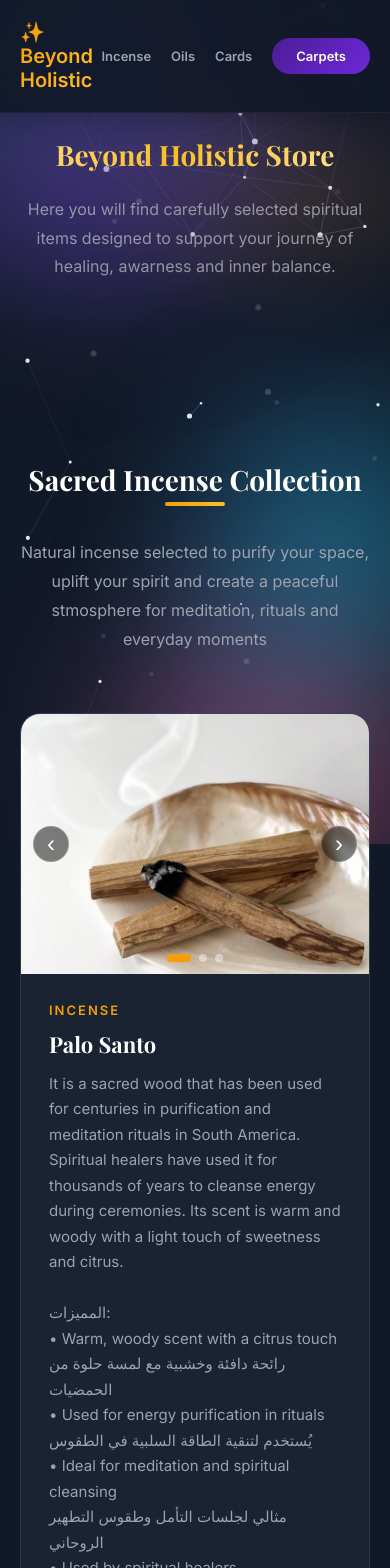
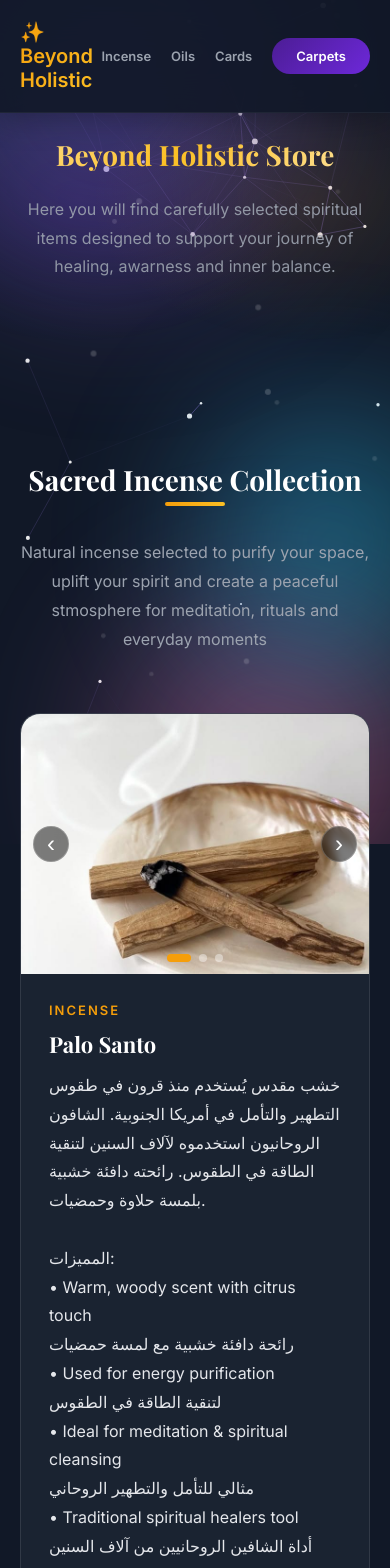
Before and after one commit to AHMEDmoham3d/omnia-store-pro, a React app: page / in a window 390 px wide. Shown: the top 1568 px of the page. Built offline with nearby package versions, Linux system fonts and the light colour scheme.

Commit message:
force rebuild

```diff
--- a/src/App.css
+++ b/src/App.css
@@ -796,10 +796,11 @@ h1, h2, h3, h4, h5, h6 {
 }
 
 .product-description {
-  font-size: 15px;
-  color: var(--text-gray);
-  margin-bottom: 20px;
-  line-height: 1.7;
+  font-size: 17px;
+  color: var(--text-light);
+  margin-bottom: 24px;
+  line-height: 1.8;
+  font-weight: 400;
 }
 
 .product-footer {
@@ -1030,9 +1031,11 @@ h1, h2, h3, h4, h5, h6 {
 }
 
 .modal-description {
-  color: var(--text-gray);
-  line-height: 1.7;
+  color: var(--text-light);
+  line-height: 1.8;
   margin-bottom: 32px;
+  font-size: 16px;
+  font-weight: 400;
 }
 
 .form-group {
@@ -1358,6 +1361,10 @@ table tr:hover td {
     font-size: 16px;
   }
 
+  .product-description {
+    font-size: 16px;
+  }
+
   .products-grid {
     grid-template-columns: 1fr;
   }
@@ -1368,6 +1375,10 @@ table tr:hover td {
 
   .modal-content {
     padding: 24px;
+  }
+
+  .modal-description {
+    font-size: 15px;
   }
 }
 
--- a/src/components/OrderModal.tsx
+++ b/src/components/OrderModal.tsx
@@ -133,7 +133,7 @@ export const OrderModal: React.FC<OrderModalProps> = ({ product, onClose }) => {
             <h2 className="modal-title">{product.name}</h2>
             <div className="modal-price">{product.price} L.E</div>
           </div>
-          <p className="modal-description">{product.description}</p>
+          <p className="modal-description" dangerouslySetInnerHTML={{ __html: product.description.replace(/\n/g, '<br>') }} />
 
           {success && (
             <div className="success-message">
--- a/src/data/products.ts
+++ b/src/data/products.ts
@@ -4,17 +4,17 @@ export const products: Product[] = [
   {
     id: 'Palo Santo',
     name: 'Palo Santo',
-    description: `It is a sacred wood that has been used for centuries in purification and meditation rituals in South America. Spiritual healers have used it for thousands of years to cleanse energy during ceremonies. Its scent is warm and woody with a light touch of sweetness and citrus.
+    description: `خشب مقدس يُستخدم منذ قرون في طقوس التطهير والتأمل في أمريكا الجنوبية. الشافون الروحانيون استخدموه لآلاف السنين لتنقية الطاقة في الطقوس. رائحته دافئة خشبية بلمسة حلاوة وحمضيات.
 
 المميزات:
-• Warm, woody scent with a citrus touch
-  رائحة دافئة وخشبية مع لمسة حلوة من الحمضيات
-• Used for energy purification in rituals
-  يُستخدم لتنقية الطاقة السلبية في الطقوس
-• Ideal for meditation and spiritual cleansing
-  مثالي لجلسات التأمل وطقوس التطهير الروحاني
-• Used by spiritual healers
-  يستخدم منذ آلاف السنين للمعالجة الروحانية`,
+• Warm, woody scent with citrus touch
+  رائحة دافئة خشبية مع لمسة حمضيات
+• Used for energy purification
+  لتنقية الطاقة في الطقوس
+• Ideal for meditation & spiritual cleansing
+  مثالي للتأمل والتطهير الروحاني
+• Traditional spiritual healers tool
+  أداة الشافين الروحانيين من آلاف السنين`,
     price: 300,
     image: '/incense1.jpeg,/incense2.jpeg,/incense3.jpeg',
     category: 'incense',
@@ -22,17 +22,17 @@ export const products: Product[] = [
   {
     id: 'Sage incense',
     name: 'Sage Sandalwood',
-    description: `Sage has been used for centuries in purification rituals and energy cleansing. Its scent is strong, herbal, and refreshing, helping to release heavy energies and restore balance to the space and the aura.
+    description: `السايج يُستخدم منذ قرون في طقوس التطهير وتنقية الطاقة. رائحته قوية عشبية منعشة تساعد في تحرير الطاقات الثقيلة واستعادة التوازن للمكان والهالة.
 
 المميزات:
-• Strong, herbal and refreshing scent
-  رائحة عشبية قوية ومنعشة تنقي الجو
-• Helps release heavy energies
-  يساعد في تحرير الطاقات السلبية من المكان
-• Restores balance to space and aura
-  يستعيد التوازن للطاقة في المكان والحقل
-• Ideal for purification rituals
-  مثالي لطقوس التطهير والتنقية الروحانية`,
+• Strong herbal refreshing scent
+  رائحة عشبية قوية منعشة تنقي الجو
+• Releases heavy energies
+  تحرير الطاقات السلبية من المكان
+• Restores space & aura balance
+  استعادة التوازن للمكان والهالة
+• Perfect for purification rituals
+  مثالي لطقوس التطهير الروحاني`,
     price: 400,
     image: '/Sageincense2.jpeg,/Sageincense1.jpeg',
     category: 'incense',
@@ -94,25 +94,25 @@ export const products: Product[] = [
   {
     id: 'أوركل أسماء الله الحسن',
     name: 'أوركل أسماء الله الحسنى',
-    description: `مش مجرد كروت... هي أداة ذكر وتجربة روحانية. الكروت مصممة برؤية مدروسة تجمع بين البعد الروحاني وعلم الأرقام.
+    description: `أوراكل أسماء الله الحسنى - أداة ذكر وتجربة روحانية عميقة. 99 بطاقة تجمع الروحانية وعلم الأرقام مع شرح كامل ودليل استخدام.
 
 المحتوى:
-• Complete names of God cards
-  99 بطاقة بأسماء الله الحسنى
-• Explanation of each name's meaning
-  شرح مفصل لمعنى كل اسم الله عز وجل
-• Suggested number for repeating each name
-  عدد مقترح لكل اسم للذكر والترديد
-• How to use the cards
-  دليل شامل لاستخدام الكروت في التأمل
+• 99 names of God cards
+  99 بطاقة أسماء الله الحسنى
+• Meaning of each name explained
+  شرح مفصل معنى كل اسم
+• Repetition numbers suggested
+  عدد الترديد المقترح لكل اسم
+• Complete usage guide
+  دليل شامل للتأمل والاستخدام
 
-المناسبة:
-• Meditation sessions
-  مثالية لجلسات التأمل اليومي
-• Cosmic messages in difficult situations
-  استقبل رسائل إلهية في المواقف الصعبة
-• Spiritual gift for a loved one
-  هدية مميزة وراقية للأصدقاء`,
+المناسب لـ:
+• Daily meditation
+  جلسات التأمل اليومية
+• Guidance in difficult times
+  رسائل إلهية في المواقف الصعبة
+• Spiritual gift
+  هدية روحانية راقية`,
     price: 1500,
     image: '/card9.jpeg,/card8.jpeg,/card5.jpeg,/card3.jpeg,/card2.jpeg,/card1.jpeg',
     category: 'cards',
@@ -120,25 +120,15 @@ export const products: Product[] = [
   {
     id: 'Game تشافي',
     name: 'Game تشافي',
-    description: `تشافي جامع - 56 كارت للتأمل. مجموعة بطاقات تحتوي على أسئلة عميقة للتأمل.
+    description: `لعبة تشافي - 56 كارت أسئلة تأمل عميق عن الذات، الطفولة، العائلة والأدوار الحياتية.
 
-الأسئلة تتناول:
-• Yourself and your identity
-  أسئلة للتعمق في معرفة نفسك الحقيقية
-• Your childhood and memories
-  أسئلة عن طفولتك وذكرياتك المؤثرة
-• Your family and relationships
-  أسئلة عن عائلتك والعلاقات المهمة
-• The roles you play in your life
-  أسئلة عن أدوارك ومدى رضاك عنها
-
-لمن هذا المنتج?
-• Anyone wanting to know themselves deeper
-  مثالي لمن يريد استكشاف أعماقه
-• Therapists and coaches in their sessions
-  أداة احترافية للمعالجين
-• Friends in awareness sessions
-  ممتعة ومفيدة للمجموعات الروحانية`,
+💥 مناسب لـ:
+• التعمق في معرفة الذات
+  للي عايز يتعرف على نفسه أكتر
+• الكوتش في الجلسات والورش
+  أداة قوية للكوتش والمعالجين
+• الأصحاب في جلسات وعي
+  لعب جماعي للقعدات الواعية`,
     price: 780,
     image: '/Game1.jpeg,/Game2.jpeg,/Game3.jpeg',
     category: 'cards',
@@ -146,49 +136,27 @@ export const products: Product[] = [
   {
     id: 'Jar تشافي',
     name: 'Jar تشافي',
-    description: `تشافي Jar - 73 كارت للشفاء النفسي. مجموعة بطاقات تحتوي على توكيدات وتمارين للشفاء الداخلي.
+    description: `جر تشافي - 73 كارت توكيدات وتمارين شفاء للتوازن النفسي وشفاء الطفل الداخلي. برنامج 40 يوم.
 
-مدة الاستخدام:
-• 40-day healing program
-  برنامج مدروس لـ 40 يوم للشفاء التام
-• Regular daily practice
-  تمارين وتوكيدات يومية منتظمة
-
-ماذا ستكتسب?
-• Healing from childhood hurts
-  شفاء من جراح الطفولة والماضي
-• Making peace with your past
-  مساعدة في التصالح مع الماضي
-• Psychological balance
-  تحقيق التوازن النفسي والعاطفي
-• Developing self-awareness
-  تطوير الوعي الذاتي والنمو الشخصي`,
+💥 مناسب لـ:
+• عمل على الذات والطفولة
+  كل اللي عايز يتصالح مع طفولته
+• الشفاء النفسي والتوازن
+  توكيدات يومية للشفاء العاطفي`,
     price: 1000,
     image: '/Jar1.jpeg,/Jar2.jpeg,/Jar3.jpeg,/Jar4.jpeg',
     category: 'cards',
   },
   {
     id: 'Jar Family Constellation',
-    name: 'Jar Family Constellation',
-    description: `تشافي بتوكيدات Family Constellation. برنامج شفاء متكامل للنظام العائلي.
+    name: 'تشافي بتوكيدات الفاميلي كونستليشن',
+    description: `تشافي توكيدات الفاميلي كونستليشن - 55 تحدي، 165 توكيد في 55 كارت + رسم نظام العائلة. شفاء الصدمات الوراثية.
 
-المحتوى:
-• 55 psychological challenges
-  55 تحدي للعمل على نفسك
-• 165 affirmations on 55 cards
-  165 توكيد إيجابي للشفاء
-• Family system diagram
-  رسم تفاعلي للنظام العائلي
-
-الهدف:
-• Healing inherited traumas
-  شفاء من الصدمات المنقولة عبر الأجيال
-• Dealing with family patterns
-  فهم والتعامل مع الأنماط الموروثة
-• Breaking free from limited programs
-  التحرر من البرامج والمعتقدات المحدودة
-• Reclaiming personal power
-  استعادة قوتك الشخصية الكاملة`,
+♡ مناسب لـ:
+• التحديات العائلية الوراثية
+  اللي عايز يشفي صدمات العائلة
+• ممارسي الفاميلي كونستليشن
+  أداة للمعالجين والكلاينتس`,
     price: 1500,
     image: '/conf1.jpeg,/conf2.jpeg,/conf3.jpeg,/con4.jpeg',
     category: 'cards',
```
Also changed, not shown: 1 other file (tests, documents, lock files or other folders).
